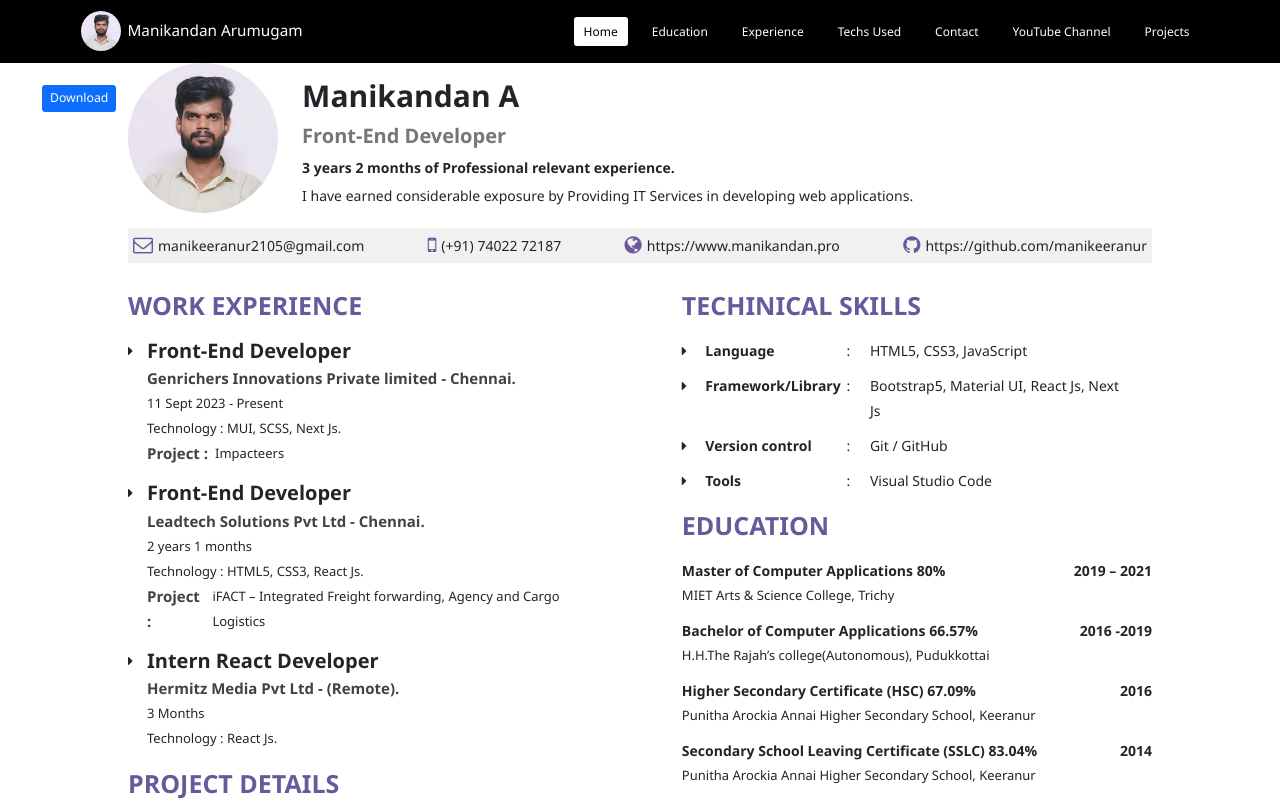
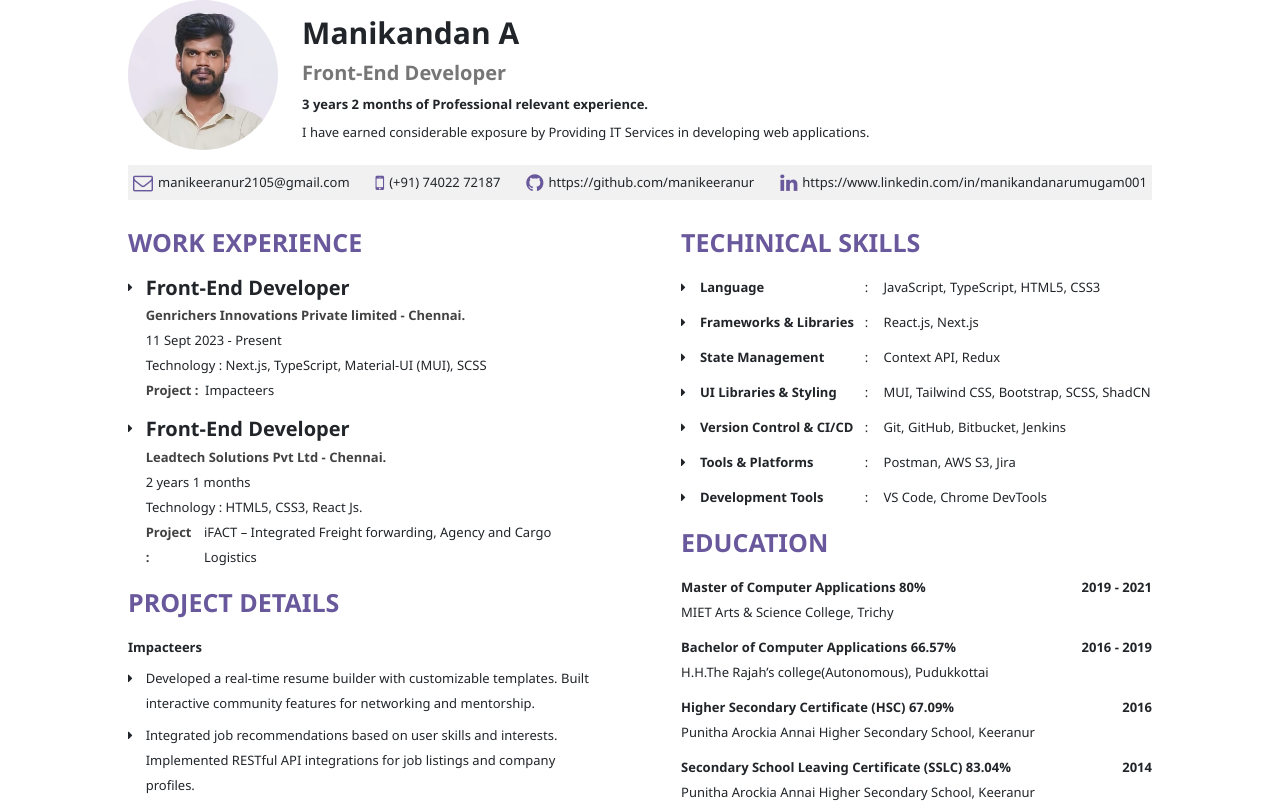
Before and after one commit to manikeeranur/react-portfolio, a React (Create React App) app: page /myresume in a window 1280 px wide. Shown: the top 803 px of the page. Built offline with nearby package versions, Linux system fonts and the light colour scheme.

Commit message:
ui changes

```diff
--- a/src/App.css
+++ b/src/App.css
@@ -78,7 +78,7 @@ body {
   font-weight: bold;
   margin: 1rem 0;
   color: var(--lavender);
-  opacity: 0.2;
+  opacity: 0.5;
   /* text-shadow: 2px 2px 2px #000000; */
 }
 
--- a/src/App.jsx
+++ b/src/App.jsx
@@ -1,25 +1,84 @@
-import React from "react";
-import Skills from "./components/Skills/Skills";
+// import React from "react";
+// import Skills from "./components/Skills/Skills";
+// import "./App.css";
+// import Navbar from "./components/Navbar/Navbar";
+// import { BrowserRouter, Route, Routes } from "react-router-dom";
+// import Home from "./components/Home/Home";
+// import MyResume from "./components/Resume/MyResume";
+// import MyResumeContextProvider from "./components/context/MyResumeContext";
+// import Education from "./components/Education/Education";
+// import Experience from "./components/Experience/Experience";
+// import Contact from "./components/Contact/Contact";
+// import FileUploader from "./components/FileUploader";
+// import Youtube from "./components/Youtube/Youtube";
+// import Projects from "./components/Projects/Projects";
+
+// const App = () => {
+//   return (
+//     <>
+//       <BrowserRouter>
+//         <MyResumeContextProvider>
+//           <Navbar />
+
+//           <Routes>
+//             <Route
+//               path="/"
+//               element={
+//                 <>
+//                   <Home />
+//                   <Education />
+//                   <Experience />
+//                   <Skills />
+//                   <Contact />
+//                   <Youtube />
+//                   <Projects />
+//                 </>
+//               }
+//             />
+//           </Routes>
+//           <Routes>
+//             <Route path="/myresume" element={<MyResume />} />
+//           </Routes>
+//           <Routes>
+//             <Route path="/fileuploader/*" element={<FileUploader />} />
+//           </Routes>
+//         </MyResumeContextProvider>
+//       </BrowserRouter>
+//     </>
+//   );
+// };
+
+// export default App;
+import React, { useEffect } from "react";
 import "./App.css";
+import { BrowserRouter, Route, Routes, useLocation } from "react-router-dom";
 import Navbar from "./components/Navbar/Navbar";
-import { BrowserRouter, Route, Routes } from "react-router-dom";
 import Home from "./components/Home/Home";
 import MyResume from "./components/Resume/MyResume";
 import MyResumeContextProvider from "./components/context/MyResumeContext";
 import Education from "./components/Education/Education";
 import Experience from "./components/Experience/Experience";
 import Contact from "./components/Contact/Contact";
+import Skills from "./components/Skills/Skills";
 import FileUploader from "./components/FileUploader";
 import Youtube from "./components/Youtube/Youtube";
 import Projects from "./components/Projects/Projects";
 
-const App = () => {
+const AppContent = () => {
+  const location = useLocation();
+  const isMyResumePage = location.pathname === "/myresume"; // Check if on /myresume
+
+  useEffect(() => {
+    if (isMyResumePage) {
+      document.body.style.background = "white"; // Change background to white on /myresume
+    } else {
+      document.body.style.background = "var(--blue)"; // Default background
+    }
+  }, [isMyResumePage]); // Runs when route changes
+
   return (
-    <>
-      <BrowserRouter>
     <MyResumeContextProvider>
-          <Navbar />
-
+      {!isMyResumePage && <Navbar />} {/* Hide Navbar on /myresume */}
       <Routes>
         <Route
           path="/"
@@ -35,16 +94,18 @@ const App = () => {
             </>
           }
         />
-          </Routes>
-          <Routes>
         <Route path="/myresume" element={<MyResume />} />
-          </Routes>
-          <Routes>
         <Route path="/fileuploader/*" element={<FileUploader />} />
       </Routes>
     </MyResumeContextProvider>
+  );
+};
+
+const App = () => {
+  return (
+    <BrowserRouter>
+      <AppContent />
     </BrowserRouter>
-    </>
   );
 };
 
--- a/src/components/Home/Home.jsx
+++ b/src/components/Home/Home.jsx
@@ -27,7 +27,7 @@ const Home = () => {
                 <i className="fa fa-download ms-3" aria-hidden="true"></i>
               </a> */}
               <a
-                className="btn btn-outline-secondary download-button-new btn-sm mt-3 d-none d-md-inline"
+                className="btn btn-outline-secondary download-button-new btn-sm mt-3 d-inline"
                 href={Resume}
                 download="Manikandan_Resume.pdf"
               >
--- a/src/components/Resume/MyResume.jsx
+++ b/src/components/Resume/MyResume.jsx
@@ -36,7 +36,7 @@ const MyResume = () => {
           </div>
         </div>
         <div className="contactdetails">
-          {contactDetails.map((contact) => (
+          {contactDetails.slice(0, 4).map((contact) => (
             <div>
               <i className={`fa ${contact.icon}`} aria-hidden="true"></i>
               <span>{contact.details}</span>
@@ -63,36 +63,14 @@ const MyResume = () => {
                       </div>
                       {exp.project ? (
                         <div className="d-flex">
-                          <div className="companyName me-2">Project : </div>
+                          <div className="companyName me-2 fw-bold">
+                            Project :{" "}
+                          </div>
                           <div className="institute">
                             {exp.project} {exp.client}
                           </div>
                         </div>
                       ) : null}
-                      {/* {exp.project ? (
-                        <>
-                          <div className="project-title">Project Details</div>
-                          <div className="fw-bold">
-                            {exp.project} {exp.client}
-                          </div>
-                        </>
-                      ) : null}
-
-                      {exp.projectDescription ? (
-                        <>
-                          {exp.projectDescription.map((desc) => (
-                            <div className="experience-details mt-2">
-                              <p className="mb-0">
-                                <i
-                                  className="fa fa-caret-right hidden"
-                                  aria-hidden="true"
-                                ></i>
-                              </p>
-                              <div className="mb-0 col ms-3 ">{desc}</div>
-                            </div>
-                          ))}
-                        </>
-                      ) : null} */}
                     </div>
                   </div>
                 </div>
@@ -168,7 +146,7 @@ const MyResume = () => {
                   <i
                     className="fa fa-caret-right"
                     aria-hidden="true"
-                    style={{ width: "5%" }}
+                    style={{ width: "4%" }}
                   ></i>
                   {data}
                 </div>
@@ -188,9 +166,23 @@ const MyResume = () => {
                 </div>
               ))}
             </div>
+            {/* <div className="personal-details">
+              <p className="title">Contact Information</p>
+              {contactDetails.map((details) => (
+                <div className="skills_box">
+                  <p>
+                    <i className="fa fa-caret-right" aria-hidden="true"></i>
+                  </p>
+                  <p>{details.title}</p>
+                  <p>:</p>
+                  <p>{details.details}</p>
+                </div>
+              ))}
+            </div> */}
 
             <div className="github-links">
               <p className="title">GitHub Links</p>
+              {/* <p className="title">Projects Links</p> */}
               {gitHubLinks.map((github) => (
                 <div className="d-flex">
                   <p className="mb-2">
@@ -221,9 +213,9 @@ const MyResume = () => {
         </div>
       </div>
 
-      <a class="fixed-top m-5 py-5" onClick={downloadResumeAsPDF}>
+      {/* <a class="fixed-top m-5 py-5" onClick={downloadResumeAsPDF}>
         <button class="btn btn-sm btn-primary">Download</button>
-      </a>
+      </a> */}
     </div>
   );
 };
--- a/src/components/Resume/resumeview.css
+++ b/src/components/Resume/resumeview.css
@@ -4,7 +4,8 @@
   box-sizing: border-box;
   font-family: "Segoe UI";
   line-height: 25px;
-  font-size: 14px;
+  /* font-size: 14px; */
+  font-size: 13px;
 }
 .container-resume {
   width: 1024px;
@@ -70,9 +71,9 @@
   font-size: 20px;
 }
 .companyName {
-  font-size: 15px;
+  font-size: 13px;
   color: #424242;
-  font-weight: 600;
+  font-weight: 700;
 }
 .contactdetails p {
   display: flex;
@@ -104,17 +105,18 @@
   margin: 0;
 }
 .skills_box p:nth-child(1) {
-  width: 5%;
+  width: 4%;
 }
 .skills_box p:nth-child(2) {
-  width: 30%;
+  width: 35%;
   font-weight: bold;
 }
 .skills_box p:nth-child(3) {
-  width: 5%;
+  width: 4%;
 }
 .skills_box p:nth-child(4) {
   width: 55%;
+  white-space: nowrap;
 }
 .d-flex {
   display: flex;
--- a/src/components/context/MyResumeContext.jsx
+++ b/src/components/context/MyResumeContext.jsx
@@ -7,25 +7,35 @@ const MyResumeContextProvider = ({ children }) => {
   const contactDetails = [
     {
       icon: "fa-envelope-o",
+      title: "Email",
       details: "manikeeranur2105@gmail.com",
     },
     {
       icon: "fa-mobile-phone",
+      title: "Phone",
       details: "(+91) 74022 72187",
     },
+    // {
+    //   icon: "fa-globe",
+    //   title: "Portfolio",
+    //   details: "https://www.manikandan.pro",
+    // },
     {
-      icon: "fa-globe",
-      details: "https://www.manikandan.pro",
+      icon: "fa-github",
+      title: "GitHub",
+      details: "https://github.com/manikeeranur",
     },
     {
-      icon: "fa-github",
-      details: "https://github.com/manikeeranur",
+      icon: "fa-linkedin",
+      title: "LinkedIn",
+      details: "https://www.linkedin.com/in/manikandanarumugam001",
     },
   ];
 
   const gitHubLinks = [
+    "https://manikeeranur.github.io/Reactproject1/",
     // "https://github.com/manikeeranur",
-    "https://manikeeranur.github.io/Reactproject1/",
+    // "https://www.manikandan.pro",
   ];
 
   const ExperienceDetails = [
@@ -33,14 +43,14 @@ const MyResumeContextProvider = ({ children }) => {
       role: "Front-End Developer",
       companyName: "Genrichers Innovations Private limited - Chennai.",
       experience: <WorkExperience startDate="11-Sep-2023" tillWorking={true} />,
-      technology: "MUI, SCSS, Next Js.",
+      technology: "Next.js, TypeScript, Material-UI (MUI), SCSS",
       project: "Impacteers",
       client: "",
       projectDescription: [
-        "Developed using Next.js, TypeScript, Material-UI (MUI), and SCSS, it offers a seamless experience with features like intuitive resume building tools, job search integration, and vibrant community interaction",
-        "Impacteer is a next-generation platform designed for students and professionals, facilitating community-driven resume building and job seeking.",
-        "Collaborated with UX/UI designers and backend developers to implement user-friendly interfaces and integrate with RESTful APIs.",
-        "Implemented state management using Context API.",
+        "Developed a real-time resume builder with customizable templates. Built interactive community features for networking and mentorship.",
+        "Integrated job recommendations based on user skills and interests. Implemented RESTful API integrations for job listings and company profiles.",
+        "Led frontend development using Next.js, TypeScript, MUI, ensuring responsiveness. Collaborated with UI/UX teams for a modern, accessible interface.",
+        "Optimized state management with Redux, improving performance.",
       ],
     },
     {
@@ -59,44 +69,60 @@ const MyResumeContextProvider = ({ children }) => {
       ],
     },
 
-    {
-      role: "Intern React Developer",
-      companyName: "Hermitz Media Pvt Ltd - (Remote).",
-      experience: "3 Months",
-      technology: "React Js.",
-      projectDescription: [],
-    },
+    // {
+    //   role: "Intern React Developer",
+    //   companyName: "Hermitz Media Pvt Ltd - (Remote).",
+    //   experience: "3 Months",
+    //   technology: "React Js.",
+    //   projectDescription: [],
+    // },
   ];
 
   const technicalSkills = [
     {
       title: "Language",
-      value: "HTML5, CSS3, JavaScript",
+      value: "JavaScript, TypeScript, HTML5, CSS3",
     },
     {
-      title: "Framework/Library",
-      value: "Bootstrap5, Material UI, React Js, Next Js",
+      title: "Frameworks & Libraries",
+      value: "React.js, Next.js",
     },
     {
-      title: "Version control",
-      value: "Git / GitHub",
+      title: "State Management",
+      value: "Context API, Redux",
     },
     {
-      title: "Tools",
-      value: "Visual Studio Code",
+      title: "UI Libraries & Styling",
+      value: "MUI, Tailwind CSS, Bootstrap, SCSS, ShadCN",
+    },
+    // {
+    //   title: "MERN Stack",
+    //   value: "MongoDB, Express.js, React.js, Node.js",
+    // },
+    {
+      title: "Version Control & CI/CD",
+      value: "Git, GitHub, Bitbucket, Jenkins",
+    },
+    {
+      title: "Tools & Platforms",
+      value: "Postman, AWS S3, Jira",
+    },
+    {
+      title: "Development Tools",
+      value: "VS Code, Chrome DevTools",
     },
   ];
   const educationDetails = [
     {
       degree: "Master of Computer Applications",
       institute: "MIET Arts & Science College, Trichy",
-      year: "2019 – 2021",
+      year: "2019 - 2021",
       percentage: "80%",
     },
     {
       degree: "Bachelor of Computer Applications",
       institute: "H.H.The Rajah’s college(Autonomous), Pudukkottai",
-      year: "2016 -2019",
+      year: "2016 - 2019",
       percentage: "66.57%",
     },
     {
```
Lines whose indentation alone changed are shown as unchanged.
